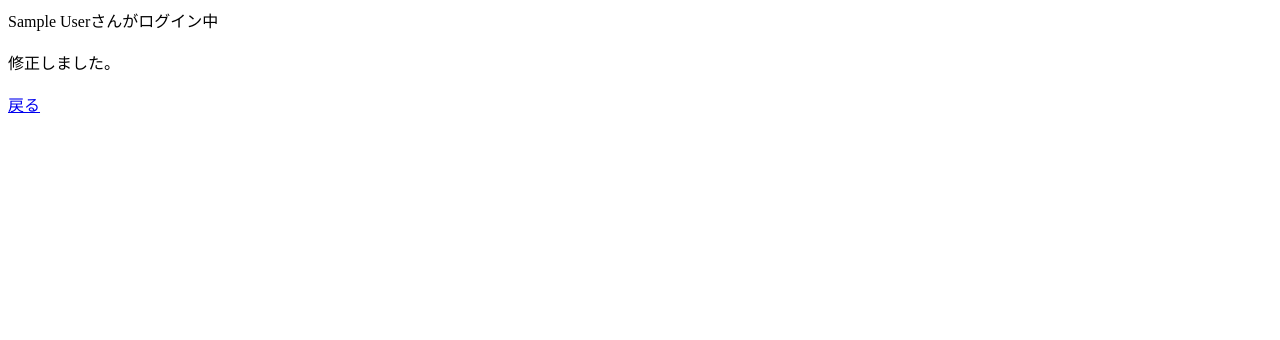
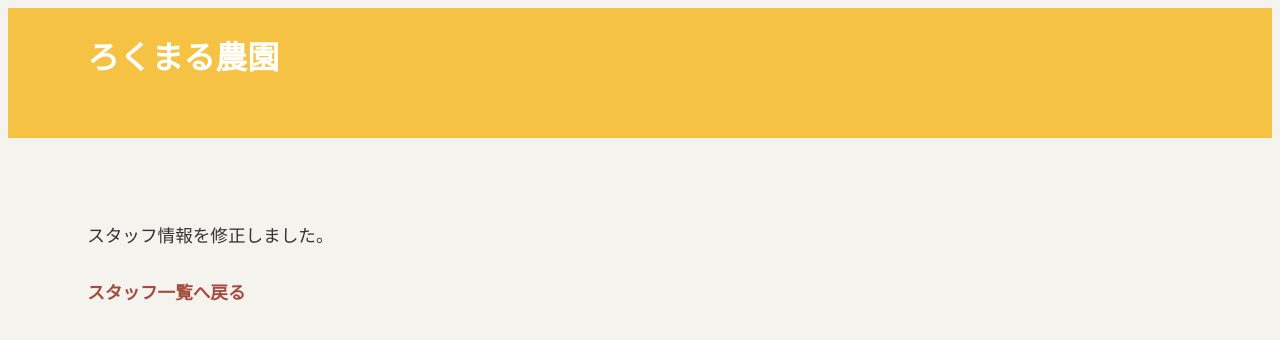
Before and after one commit to chisato410/Aclass, a PHP site: page /staff_edit_done.php in a window 1280 px wide. Shown: the top 340 px of the page. Run offline with PHP 8.4, Linux system fonts and the light colour scheme; the visitor is signed in with stand-in values (Sample User, id 1); data that the repository does not hold is empty; some libraries are stand-ins or nearby versions.

Commit message:
staff_edit_doneにcssの追加

```diff
--- a/shop/css/style.scss
+++ b/shop/css/style.scss
@@ -330,3 +330,14 @@ main {
   margin-top: 30px;
   align-items: center;
 }
+
+/* staff_edit_done */
+.result {
+  margin-top: 2em;
+  font-size: 1.1em;
+  color: #333;
+}
+
+.result p {
+  margin-bottom: 1em;
+}
--- a/shop/staff/staff_edit.php
+++ b/shop/staff/staff_edit.php
@@ -14,7 +14,7 @@ if (!isset($_SESSION['login'])) {
 
 <head>
   <?php include '../common/head.php'; ?>
-  <title>スタッフ修正 | ろくまる農園</title>
+  <title>スタッフ修正実行 | ろくまる農園</title>
 </head>
 
 <body>
--- a/shop/staff/staff_edit_done.php
+++ b/shop/staff/staff_edit_done.php
@@ -1,14 +1,11 @@
 <?php
 session_start();
 session_regenerate_id(true);
-if (isset($_SESSION['login']) == false) {
-  print 'ログインされていません。<br>';
-  print '<a href="../staff_login/staff_login.html">ログイン画面へ</a>';
+
+if (!isset($_SESSION['login'])) {
+  echo 'ログインしていません<br>';
+  echo '<a href="../staff_login/staff_login.html">ログイン画面へ</a>';
   exit();
-} else {
-  print $_SESSION['staff_name'];
-  print 'さんがログイン中 <br> ';
-  print '<br>';
 }
 ?>
 
@@ -17,17 +14,19 @@ if (isset($_SESSION['login']) == false) {
 <html lang="ja">
 
 <head>
-  <meta charset="UTF-8">
-  <meta name="viewport" content="width=device-width, initial-scale=1.0">
-  <title>ろくまる農園</title>
+  <?php include '../common/head.php'; ?>
+  <title>スタッフ修正完了 | ろくまる農園</title>
 </head>
 
 <body>
+  <?php include '../common/header.php'; ?>
+
+  <main class="main">
+    <div class="main__inner">
       <?php
       try {
         require_once('../common/common.php');
         $post = sanitize($_POST);
-
         $staff_code = $post['code'];
         $staff_name = $post['name'];
         $staff_pass = $post['pass'];
@@ -40,22 +39,27 @@ if (isset($_SESSION['login']) == false) {
 
         $sql = 'UPDATE mst_staff SET name=?,password=? WHERE code=?';
         $stmt = $dbh->prepare($sql);
-    $data[] = $staff_name;
-    $data[] = $staff_pass;
-    $data[] = $staff_code;
+        $data = [$staff_name, $staff_pass, $staff_code];
         $stmt->execute($data);
 
         $dbh = null;
       } catch (Exception $e) {
-    print 'ただいま障害により大変ご迷惑をお掛けしております。';
-    print $e->getMessage();
+        echo '<div class="error">';
+        echo '<p>ただいま障害により大変ご迷惑をお掛けしております。</p>';
+        echo '<p>' . htmlspecialchars($e->getMessage(), ENT_QUOTES, 'UTF-8') . '</p>';
+        echo '</div>';
         exit();
       }
+      ?>
 
-  ?>
-  修正しました。<br>
-  <br>
-  <a href="staff_list.php">戻る</a>
+      <div class="result">
+        <p>スタッフ情報を修正しました。</p>
+        <div class="form-actions">
+          <a href="staff_list.php" class="link-back">スタッフ一覧へ戻る</a>
+        </div>
+      </div>
+    </div>
+  </main>
 </body>
 
 </html>
```
Also changed, not shown: shop/css/style.css (+11 -0 lines), shop/css/style.min.css, 2 other files. Lines whose indentation alone changed are shown as unchanged.
